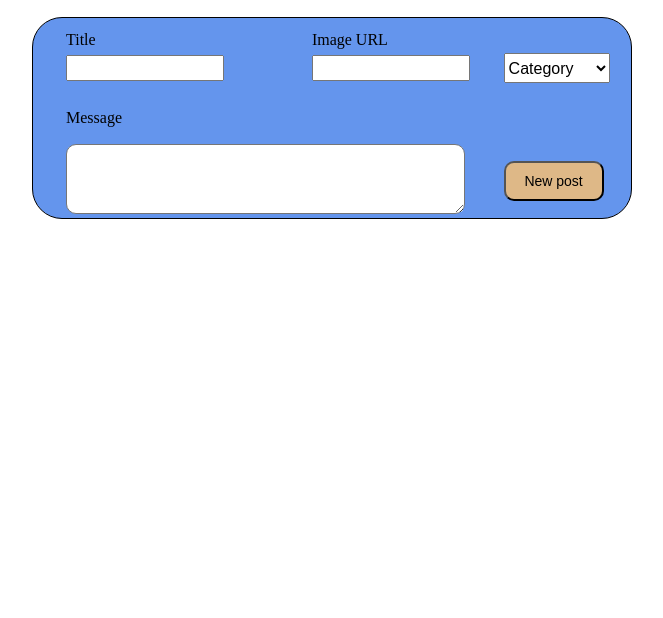
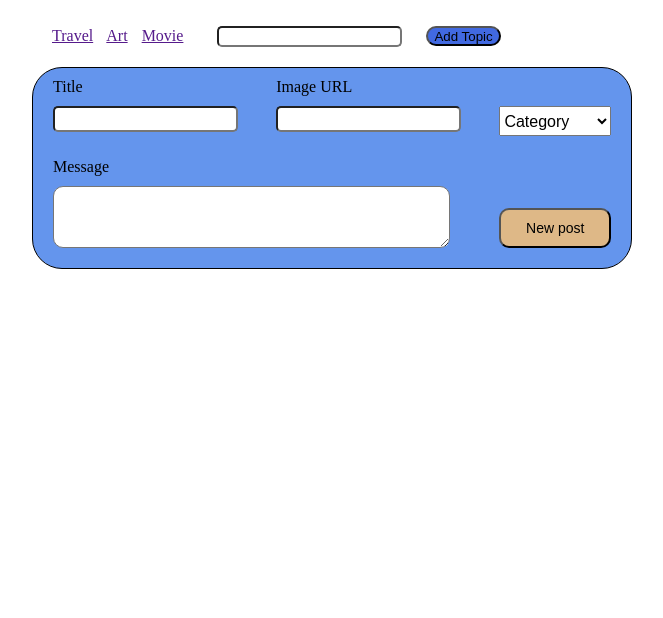
Before and after one commit to MuratTuz/RedditStream, a plain HTML site: page index.html in a window 1280 px wide. Shown: the part 182-800 px from the top of the page, without its empty margins (308-971 px from the left). Drawn offline with nearby package versions, Linux system fonts and the light colour scheme.

Commit message:
New design with flex and div

```diff
--- a/css/style.css
+++ b/css/style.css
@@ -1,25 +1,23 @@
 .mainpage {
     max-width: 600px;
     margin: auto;
+    display: flex;
+    flex-direction: column;
 }
 
+.container-1 {
+    display: flex;
+    flex-direction: column;
+}
 .header {
-    height: 150px;
-    display: flex;
-    align-items: center;
-    padding-left: 30px;
-}
-
-a {
-    margin-right: 10px
+    height: 100px;
+    padding: 100px 20px 0px 20px;
 }
 
 .navigation {
-    display: inline-block;
-    padding-left: 30px;
-    width: 100%;
+    padding: 0px 20px 0px 20px;
+    flex-basis: 100%;
     position: relative;
-    box-sizing: border-box;
 }
 .navigation input {
     margin-left: 20px;
@@ -32,17 +30,58 @@ a {
     height: 20px;
 }
 
-.container-1 {
-
-}
 .category-add {
-    padding-left: 10px;
+    padding: 0px 20px 0px 20px;
     margin-top: 20px;
     border: 1px solid;
     border-radius: 30px;
     height: 200px;
     background-color: cornflowerblue;
-    width:inherit;
+    display: flex;
+    flex-direction: column;
+
+}
+
+a {
+    margin-right: 10px;
+}
+
+.row-1, .row-2, .row-3, .row-4 {
+    display: flex;
+    justify-content: space-between;
+    padding-top: 10px;
+}
+.row-1 label {
+    flex-basis: 30%;
+}
+.row-1 div {
+    flex-basis: 20%;
+}
+.row-2 input {
+    flex-basis: 30%;
+    height: 20px;
+}
+.row-2 select {
+    flex-basis: 20%;
+    height: 30px;
+    font: 1em sans-serif;
+}
+.row-3 {
+    height: 30px;
+    align-items: flex-end;
+}
+.row-4 textarea {
+    flex-basis: 70%;
+    border-radius: 10px;
+    font-family: Arial, Helvetica, sans-serif;
+    font-size: 12px;
+}
+.row-4 button {
+    flex-basis: 20%;
+    border-radius: 10px;
+    background-color: burlywood;
+    font-family: Arial, Helvetica, sans-serif;
+    font-size: 14px;
 }
 .category-table {
     width: 550px;
@@ -50,29 +89,15 @@ a {
     margin-top: 10px;
     margin-bottom: 0px;
     padding-bottom: 0px;
-}
-td input {
-    width: 150px;
-    height: 20px;
-}
-td select {
-    width: 100%;
-    height: 30px;
-    font: 1em sans-serif;
+    align-items: flex-end;
+    box-sizing: border-box;
 }
 
-input [type="text"] {
-    border-radius: 15%;
+
+input[type="text"] {
+    border-radius: 5px;
 }
-table textarea {
-    max-width: 92%;
-    width: 92%;
-    border-radius: 10px;
-    box-sizing: border-box;
-    padding-bottom: 10px;
-    font-family: Arial, Helvetica, sans-serif;
-    font-size: 12px;
-  }
+
 .new-post {
     width: 100px;
     height: 40px;
@@ -82,6 +107,7 @@ table textarea {
     font-family: Arial, Helvetica, sans-serif;
     font-size: 14px;
 }
+
 /*
 * {
     background: #000 !important;
--- a/index.html
+++ b/index.html
@@ -16,10 +16,10 @@
 
 <body>
     <main class="mainpage">
+        <div class="container-1">
             <div class="header">
                     <h2>My Reddit Stream</h2>
             </div>
-        <div class="container-1">
             <nav class="navigation">
                     <a href="">Travel</a>
                     <a href="">Art</a>
@@ -28,49 +28,34 @@
                     <button>Add Topic</button>
             </nav>
             <div class="category-add">
-                <table class="category-table">
-                    <tr>
-                        <td width="45%">Title</td>
-                        <td width="35%">Image URL</td>
-                    </tr>
-                    <tr>
-                        <td width="45%">
+                <div class="row-1">
+                    <label for="Title">Title</label>
+                    <label for="ImageUrl">Image URL</label>
+                    <div>&nbsp;</div>
+                </div>
+                <div class="row-2">
                         <input type="text" name="Title" id="title">
-                        </td>
-                        <td width="35%">
                         <input type="text" name="ImageUrl" id="imageUrl">
-                        </td>
-                        <td width="20%" style="text-align:right">
                         <select name="SelectionCategory" id="selectionCategory">
                                 <option value="category">Category</option>
                                 <option value="travel">Travel</option>
                                 <option value="art">Art</option>
                                 <option value="movie">Movie</option>
                             </select>
-                        </td>
-                    </tr>
-                    <tr>
-                        <td>&nbsp;</td>
-                    </tr>
-                    <tr>
-                        <td>Message</td>
-                    </tr>
-                    <tr>
-                        <td colspan="2" height="100">
+                </div>
+                <div class="row-3">
+                        <label for="Message">Message</label>
+                </div>
+                <div class="row-4">
                         <textarea rows="4"></textarea>
-                        </td>
-                        <td>
                         <button class="new-post">New post</button>
-                            </td>
-
-                    </tr>
-
-                </table>
+                </div>
+            </div>
+        </div>
 
 
 
-            </div>
-        </div>
+
 
         <div class="container-2">
 
```
Lines whose indentation alone changed are shown as unchanged.
